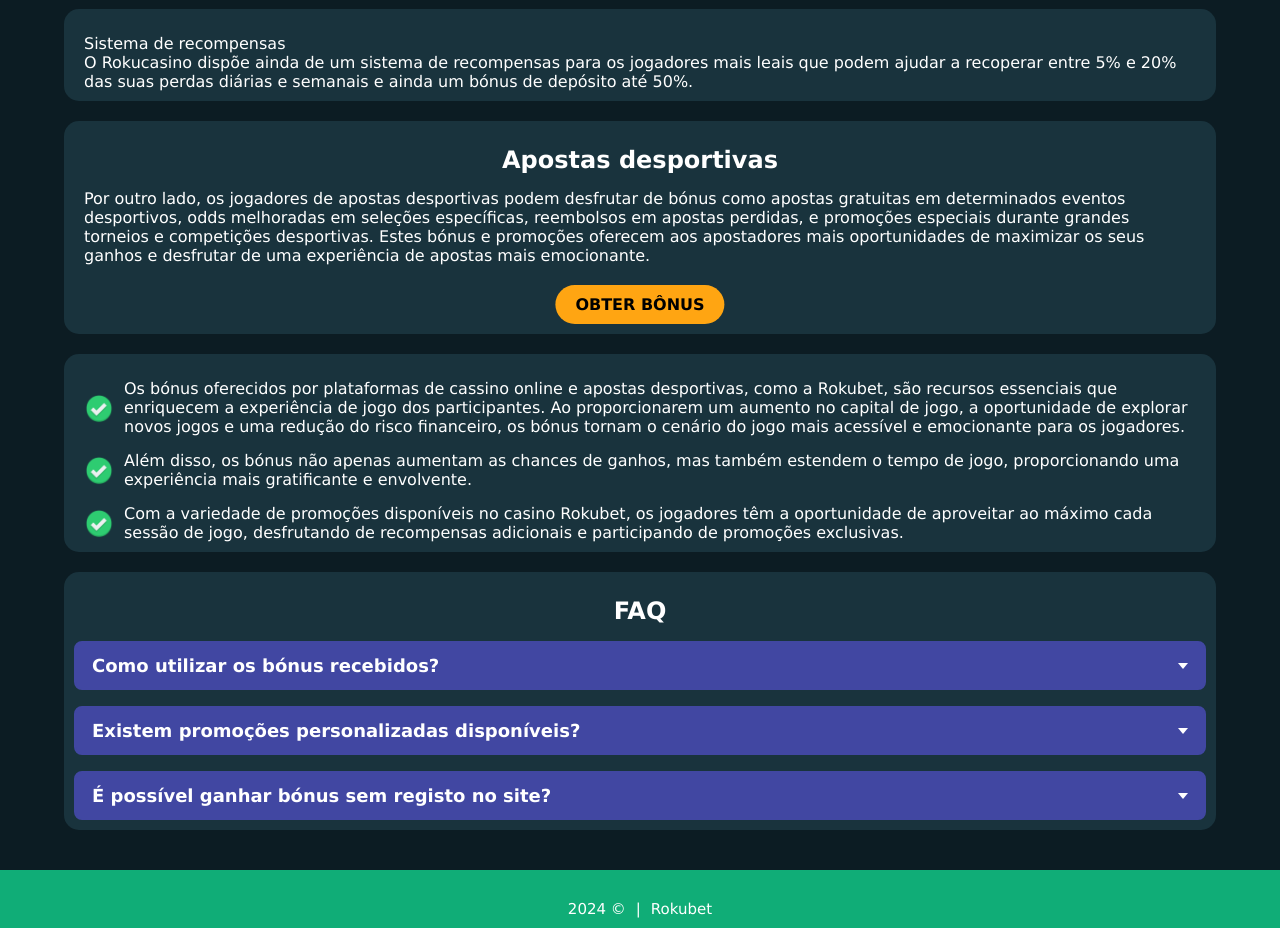
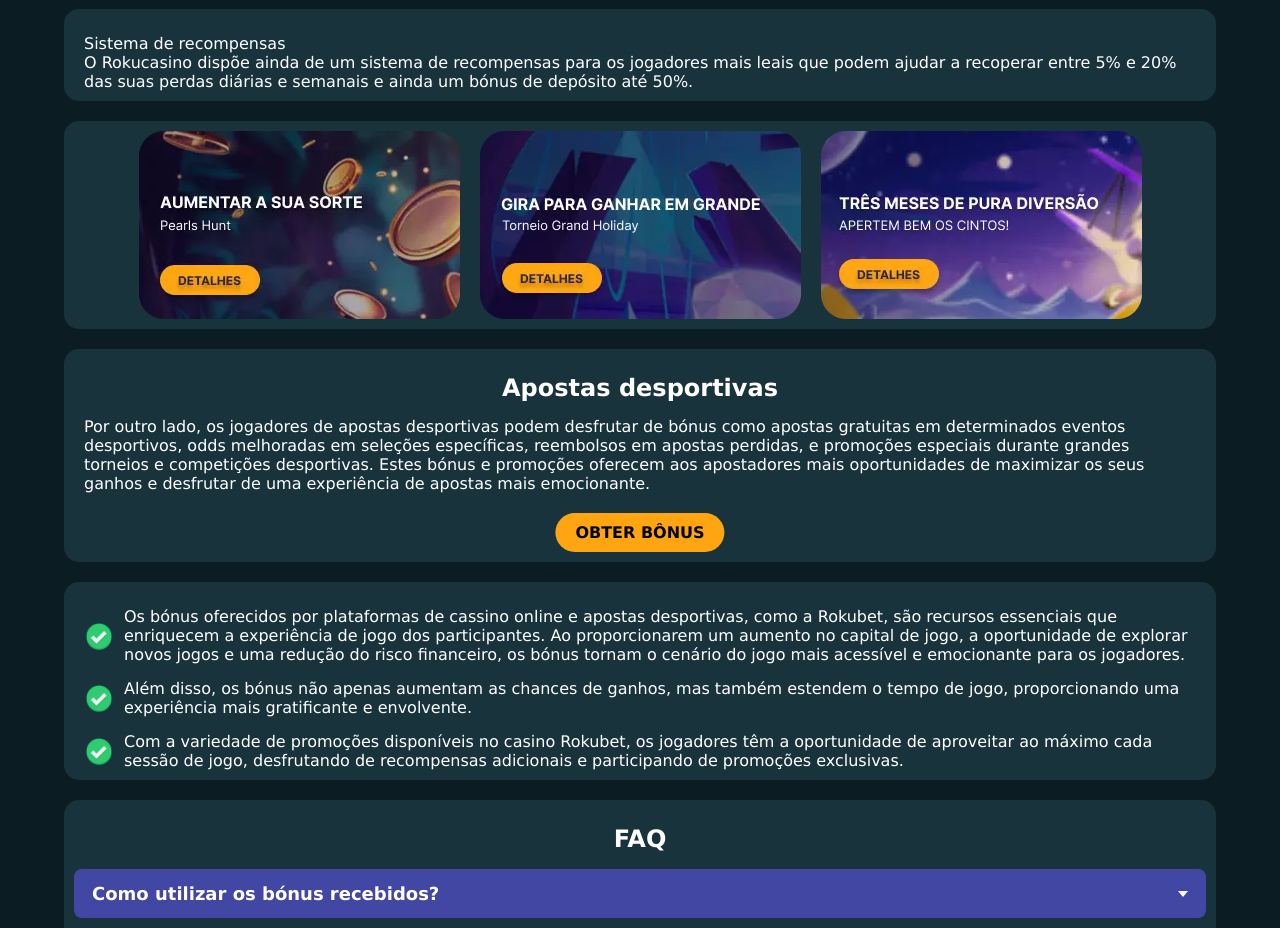
Before and after one commit to vladyslav78292/for-ppc, a website built with Parcel: page src/bonus.html in a window 1280 px wide. Shown: the part 1760-2688 px from the top of the page. Built offline with nearby package versions, Linux system fonts and the light colour scheme.

Commit message:
solution

```diff
--- a/src/bonus.html
+++ b/src/bonus.html
@@ -149,6 +149,13 @@
       <p>Sistema de recompensas<br /> O Rokucasino disp&otilde;e ainda de um sistema de recompensas para os jogadores mais leais que podem ajudar a recoperar entre 5% e 20% das suas perdas di&aacute;rias e semanais e ainda um b&oacute;nus de dep&oacute;sito at&eacute; 50%.</p>
     </section>
     <section>
+      <div class="images">
+        <img src="images/Promo1.webp" alt="promo">
+        <img src="images/Promo2.webp" alt="promo">
+        <img src="images/Promo3.webp" alt="promo">
+      </div>
+    </section>
+    <section>
       <h2>Apostas desportivas</h2>
       <p>Por outro lado, os jogadores de apostas desportivas podem desfrutar de b&oacute;nus como apostas gratuitas em determinados eventos desportivos, odds melhoradas em sele&ccedil;&otilde;es espec&iacute;ficas, reembolsos em apostas perdidas, e promo&ccedil;&otilde;es especiais durante grandes torneios e competi&ccedil;&otilde;es desportivas. Estes b&oacute;nus e promo&ccedil;&otilde;es oferecem aos apostadores mais oportunidades de maximizar os seus ganhos e desfrutar de uma experi&ecirc;ncia de apostas mais emocionante.</p>
       <a href="/" class="section_button">OBTER BÔNUS</a>
```
Also changed, not shown: src/images/Promo1.webp (added), src/images/Promo2.webp (added), src/images/Promo3.webp (added).
